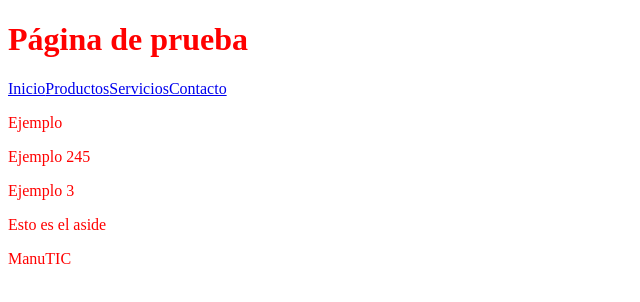
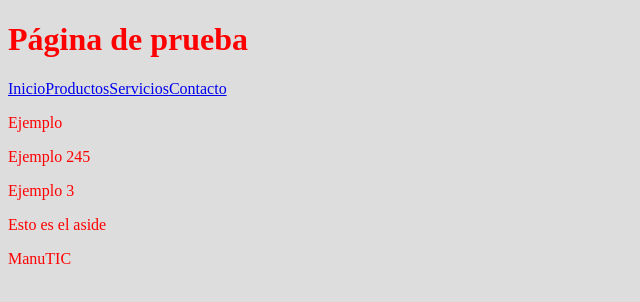
Before and after one commit to ManuT1C/prueba1, a plain HTML site: page index.html in a window 1280 px wide. Shown: the whole page, without its empty margins (0-640 px from the left). Drawn offline with Linux system fonts and the light colour scheme.

Commit message:
Se añade color de fondo al body

```diff
--- a/estilos.css
+++ b/estilos.css
@@ -1,3 +1,4 @@
 body{
     color: red;
+    background-color: #DDD;
 }
```
